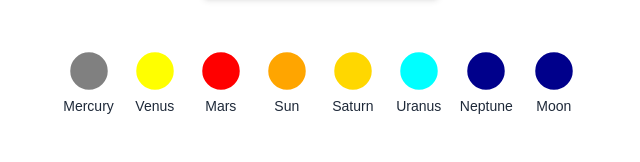
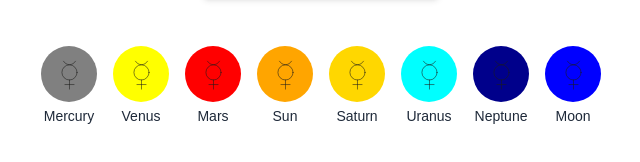
Before and after one commit to PavlosMac/timegnosis, a Next.js app: page /home in a window 1280 px wide. Shown: the part 508-670 px from the top of the page, without its empty margins (319-959 px from the left). Built offline with nearby package versions, Linux system fonts and the light colour scheme.

Commit message:
Implment planet svgs.

```diff
--- a/src/components/Planets.tsx
+++ b/src/components/Planets.tsx
@@ -1,14 +1,14 @@
 import { motion } from "framer-motion";
 
 const planets = [
-  { name: "Mercury", color: "gray", energy: 8 },
-  { name: "Venus", color: "yellow", energy: 3 },
-  { name: "Mars", color: "red", energy: 4 },
-  { name: "Sun", color: "orange", energy: 1 },
-  { name: "Saturn", color: "gold", energy: 5 },
-  { name: "Uranus", color: "cyan", energy: 7 },
-  { name: "Neptune", color: "darkblue", energy: 9 },
-  { name: "Moon", color: "darkblue", energy: 7 }
+  { name: "Mercury", color: "gray", energy: 8, file: "/planets/Mercury.svg"  },
+  { name: "Venus", color: "yellow", energy: 3,file: "/planets/Mercury.svg" },
+  { name: "Mars", color: "red", energy: 4, file: "/planets/Mercury.svg" },
+  { name: "Sun", color: "orange", energy: 1, file: "/planets/Mercury.svg" },
+  { name: "Saturn", color: "gold", energy: 5, file: "/planets/Mercury.svg" },
+  { name: "Uranus", color: "cyan", energy: 7, file: "/planets/Mercury.svg" },
+  { name: "Neptune", color: "darkblue", energy: 9, file: "/planets/Mercury.svg" },
+  { name: "Moon", color: "blue", energy: 7, file: "/planets/Mercury.svg" }
 ];
 
 export default function Planets({ day, month, year }: { day: number; month: number; year: number }) {
@@ -18,18 +18,20 @@ export default function Planets({ day, month, year }: { day: number; month: numb
   const isActive = planet.energy === day || planet.energy === month || planet.energy === year;
   return (
     <div key={index} className="flex flex-col items-center">
-            <motion.svg
-              width="50"
-              height="50"
-              viewBox="0 0 24 24"
-              fill={planet.color}
-              xmlns="http://www.w3.org/2000/svg"
+      <motion.div
+        className="flex items-center justify-center rounded-full w-14 h-14"
+        style={{ backgroundColor: planet.color }}
         animate={isActive ? { scale: [1, 1.2, 1], opacity: [1, 0.7, 1] } : {}}
         transition={isActive ? { repeat: Infinity, duration: 1 } : {}}
       >
-              <circle cx="12" cy="12" r="10" stroke="white" strokeWidth="2" />
-            </motion.svg>
-            <span className="text-sm text-gray-800">{planet.name}</span>
+        <img
+          src={planet.file}
+          alt={planet.name}
+          className="w-8 h-8"
+          onError={() => console.error(`Failed to load ${planet.file}`)}
+        />
+      </motion.div>
+      <span className="text-sm text-gray-800 mt-1">{planet.name}</span>
     </div>
   );
 })}
```
Also changed, not shown: public/planets/Mercury.svg (added). Lines whose indentation alone changed are shown as unchanged.
